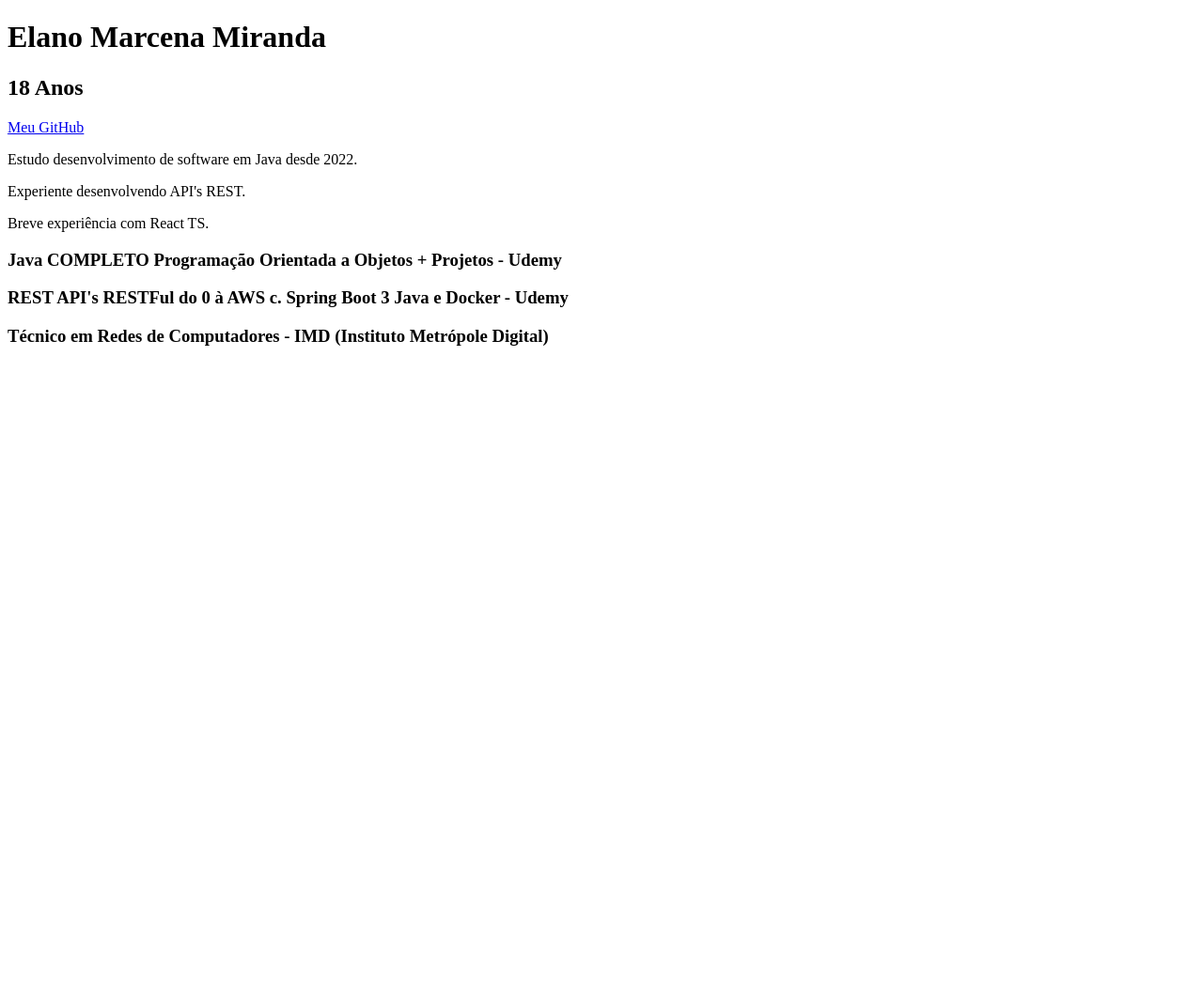
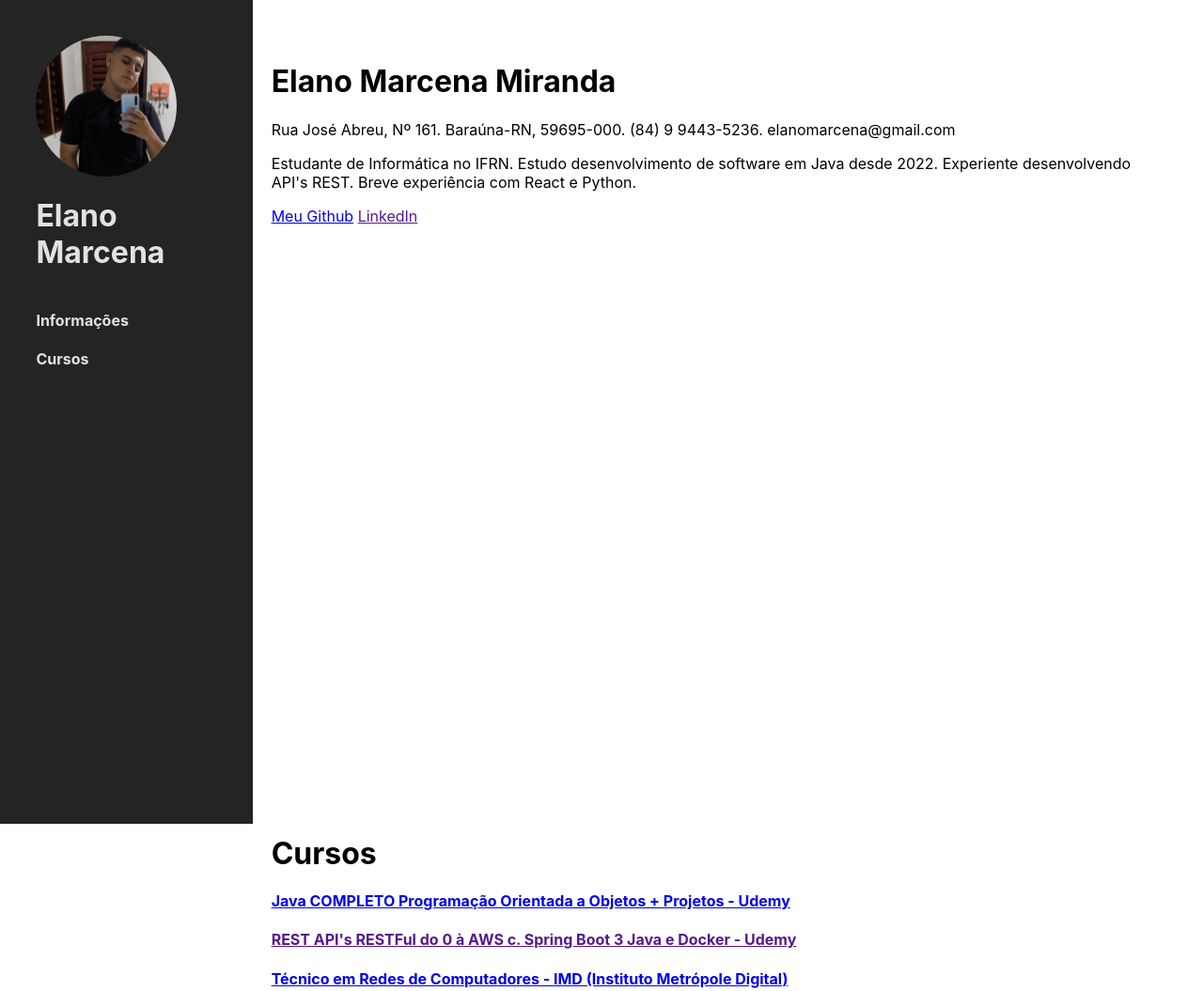
Before and after one commit to Elanoej/Curriculo, a plain HTML site: page index.html in a window 1280 px wide. Shown: the top 1055 px of the page at 94% size. Before the commit the page ends 800 px from the top, so only its background shows below. Drawn offline with Linux system fonts and the light colour scheme.

Commit message:
Curriculum improved

```diff
--- /dev/null
+++ b/index.css
@@ -0,0 +1,52 @@
+*{
+    font-family: Inter, system-ui, Avenir, Helvetica, Arial, sans-serif;
+}
+
+.root {
+    display: flex;
+    flex-direction: row;
+}
+
+.root > div {
+    padding: 3%;
+    height: 100vh;
+}
+
+.left-div {
+    position: fixed;
+    left: 0;
+    top: 0;
+    width: 15vw;
+
+    color: #ffffffde;
+    background-color: #242424;
+    box-shadow: 3px 0 0 ;
+
+    display: flex;
+    flex-direction: column;
+    align-items: flex-start;
+    justify-content: flex-start;
+}
+
+.right-div{
+    margin-left: calc(15vw + 3% + 1vw);
+}
+
+.right-div > div {
+    height: 100vh;
+}
+
+.img-div {
+    border-radius: 50%;
+    width: 150px;
+    height: 150px;
+    overflow: hidden;
+    position: relative;
+}
+
+.img-div > img {
+    position: absolute;
+    bottom: 0;
+    width: 100%;
+    transform: scale(1.3);
+}
--- a/index.html
+++ b/index.html
@@ -4,19 +4,47 @@
     <meta charset="UTF-8">
     <meta http-equiv="X-UA-Compatible" content="IE=edge">
     <meta name="viewport" content="width=device-width, initial-scale=1.0">
+    <link rel="stylesheet" href="/index.css">
     <title>Elano</title>
 </head>
 <body>
-    <h1>Elano Marcena Miranda</h1>
-    <h2>18 Anos</h2>
-    <a href="github.com/Elanoej">Meu GitHub</a>
+    <div class="root">
+        <div class="left-div">
+            <div class="profile">
+                <div class="img-div">
+                    <img src="/assets/eu.png" alt="Elano Marcena">
+                </div>
+                <h1>Elano Marcena</h1>
+            </div>
 
-    <p>Estudo desenvolvimento de software em Java desde 2022.</p>
-    <p>Experiente desenvolvendo API's REST.</p>
-    <p>Breve experiência com React TS.</p>
+            <div class="sections">
+                <h4>Informações</h4>
+                <h4>Cursos</h4>
+            </div>
+        </div>
 
-    <h3>Java COMPLETO Programação Orientada a Objetos + Projetos - Udemy</h3>
-    <h3>REST API's RESTFul do 0 à AWS c. Spring Boot 3 Java e Docker - Udemy</h3>
-    <h3>Técnico em Redes de Computadores - IMD (Instituto Metrópole Digital) </h3>
-</body>
+        <div class="right-div">
+            <div class="information-div">
+                <h1>Elano Marcena Miranda</h1>
+                <label>Rua José Abreu, Nº 161. Baraúna-RN, 59695-000. (84) 9 9443-5236. elanomarcena@gmail.com</label>
+                <p>
+                    Estudante de Informática no IFRN.
+                    Estudo desenvolvimento de software em Java desde 2022.
+                    Experiente desenvolvendo API's REST.
+                    Breve experiência com React e Python.
+                </p>
+                <a href="github.com/Elanoej">Meu Github</a>
+                <a href="">LinkedIn</a>
+            </div>
+            <div class="courses-div">
+                <h1>Cursos</h1>
+                <a href="https://www.udemy.com/certificate/UC-ac7a9b98-2ac7-40c2-80a8-1f4976b477f0/" target="_blank"><h4>Java COMPLETO Programação Orientada a Objetos + Projetos - Udemy</h4></a>
+                <a href=""><h4>REST API's RESTFul do 0 à AWS c. Spring Boot 3 Java e Docker - Udemy</h4></a>
+                <a href="/docs/certificado_imd_4221787.pdf" target="_blank"><h4>Técnico em Redes de Computadores - IMD (Instituto Metrópole Digital) </h4></a>
+            </div>
+
+
+        </div>
+    </div>
+    </body>
 </html>
```
Also changed, not shown: assets/eu.png (added), 1 other file.
